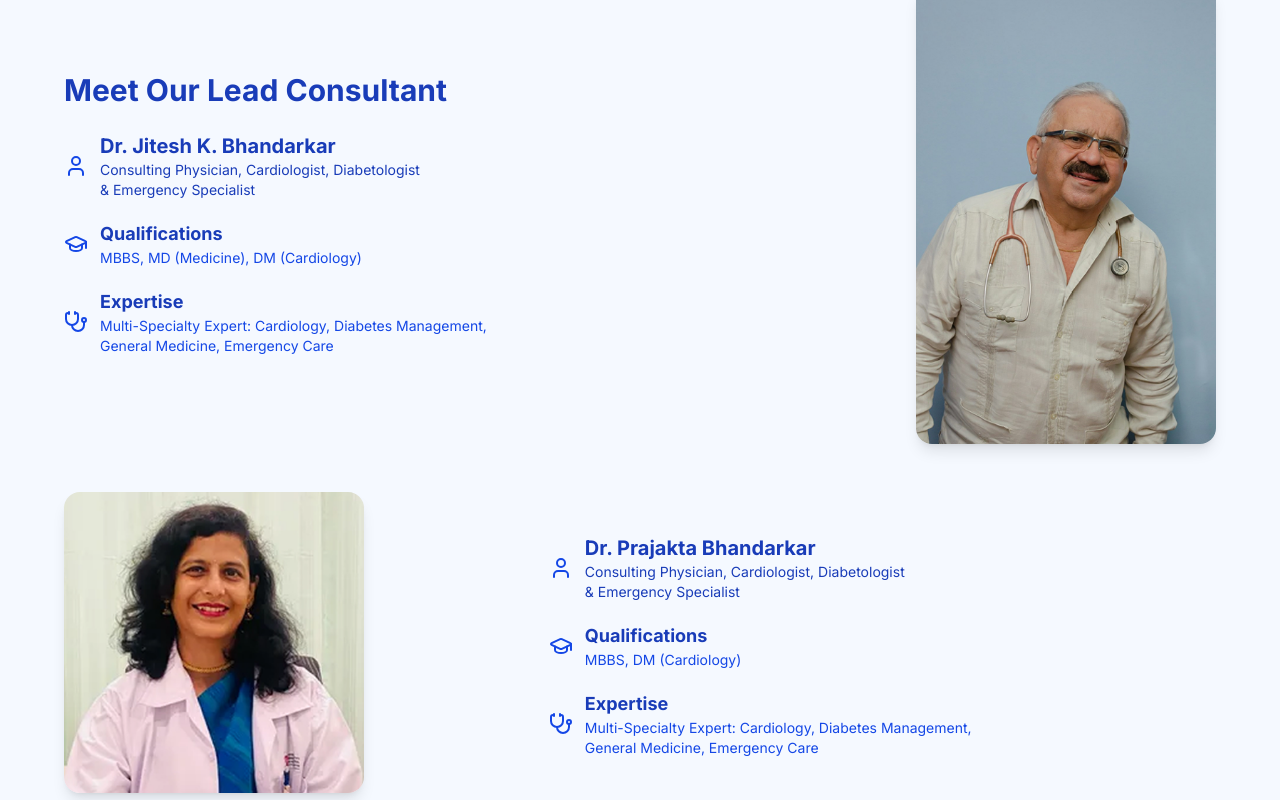
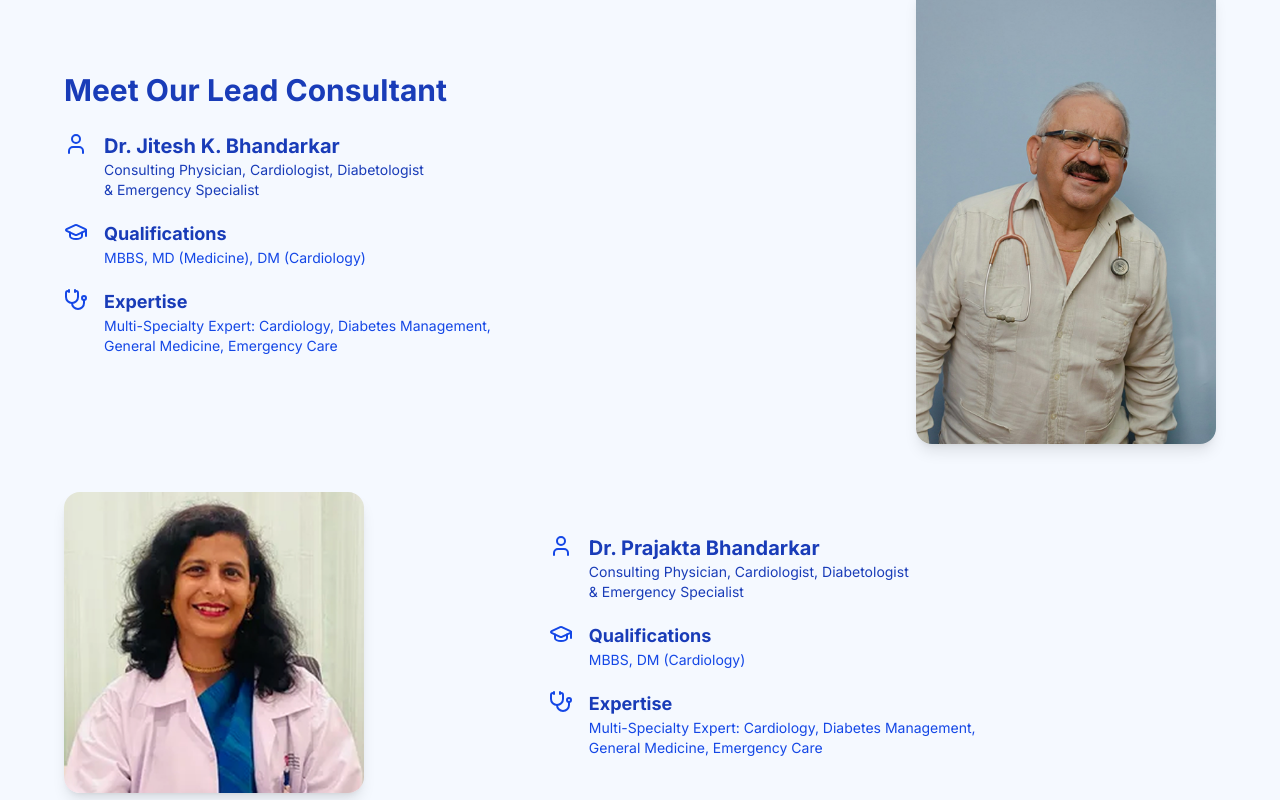
Before and after one commit to amandhakate27/Cure24-Multispeciality-Hospital-, a React (Vite) app in the folder frontend/: page /doctors in a window 1280 px wide. Shown: the part 300-1100 px from the top of the page. Built offline with nearby package versions, Linux system fonts and the light colour scheme.

Commit message:
updating minor flaws

```diff
--- a/frontend/src/components/home/ServicesPreview.jsx
+++ b/frontend/src/components/home/ServicesPreview.jsx
@@ -98,12 +98,14 @@ const ServicesPreview = () => {
                             transition={{ type: "spring", stiffness: 260, damping: 18 }}
                             className="group bg-white/90 backdrop-blur-sm border border-blue-100 rounded-2xl shadow-sm p-6 transition-shadow duration-300 hover:shadow-lg hover:border-blue-200"
                         >
-                            <div className="w-11 h-11 rounded-full bg-blue-100 text-blue-700 flex items-center justify-center transition-transform duration-300 group-hover:scale-110">
-                                <item.Icon className="w-5 h-5" aria-hidden="true" />
+                            <div className="flex items-center gap-3">
+                                <div className="w-11 h-11 rounded-full bg-blue-100 text-blue-700 flex items-center justify-center transition-transform duration-300 group-hover:scale-110">
+                                    <item.Icon className="w-5 h-5" aria-hidden="true" />
+                                </div>
+                                <h3 className="text-lg font-semibold text-blue-800">
+                                    {item.title}
+                                </h3>
                             </div>
-                            <h3 className="text-lg font-semibold text-blue-800 mt-4">
-                                {item.title}
-                            </h3>
                             <p className="text-blue-700 mt-2 text-sm leading-relaxed">
                                 {item.description}
                             </p>
--- a/frontend/src/pages/About.jsx
+++ b/frontend/src/pages/About.jsx
@@ -82,7 +82,7 @@ const About = () => {
                     <h3 className="text-2xl md:text-3xl font-bold text-blue-800">
                         Our Mission & Vision
                     </h3>
-                            <p className="text-blue-700 mt-2 text-sm md:text-base [text-align:justify]">
+                            <p className="text-blue-700 mt-2 text-sm md:text-base text-center">
                                 Committed to transforming healthcare in Nagpur and beyond
                             </p>
 
--- a/frontend/src/pages/Doctors.jsx
+++ b/frontend/src/pages/Doctors.jsx
@@ -57,7 +57,7 @@ const Doctors = () => {
                             </h3>
 
                             <div className="mt-6 space-y-5 text-sm text-blue-700">
-                                <div className="flex items-center gap-3">
+                                <div className="flex items-start gap-4">
                                     <User className="w-6 h-6 text-blue-700 flex-shrink-0" aria-hidden="true" />
                                     <div>
                                         <p className="font-bold text-blue-800 text-lg md:text-xl">
@@ -70,14 +70,14 @@ const Doctors = () => {
                                         </p>
                                     </div>
                                 </div>
-                                <div className="flex items-center gap-3">
+                                <div className="flex items-start gap-4">
                                     <GraduationCap className="w-6 h-6 text-blue-700 flex-shrink-0" aria-hidden="true" />
                                     <div>
                                         <p className="font-bold text-blue-800 text-lg">Qualifications</p>
                                         <p>MBBS, MD (Medicine), DM (Cardiology)</p>
                                     </div>
                                 </div>
-                                <div className="flex items-center gap-3">
+                                <div className="flex items-start gap-4">
                                     <Stethoscope className="w-6 h-6 text-blue-700 flex-shrink-0" aria-hidden="true" />
                                     <div>
                                         <p className="font-bold text-blue-800 text-lg">Expertise</p>
@@ -138,7 +138,7 @@ const Doctors = () => {
 
                         <motion.div className="order-2 lg:order-2 lg:self-center" variants={cardVariants}>
                             <div className="mt-2 space-y-5 text-sm text-blue-700">
-                                <div className="flex items-center gap-3">
+                                <div className="flex items-start gap-4">
                                     <User className="w-6 h-6 text-blue-700 flex-shrink-0" aria-hidden="true" />
                                     <div>
                                         <p className="font-bold text-blue-800 text-lg md:text-xl">
@@ -151,14 +151,14 @@ const Doctors = () => {
                                         </p>
                                     </div>
                                 </div>
-                                <div className="flex items-center gap-3">
+                                <div className="flex items-start gap-4">
                                     <GraduationCap className="w-6 h-6 text-blue-700 flex-shrink-0" aria-hidden="true" />
                                     <div>
                                         <p className="font-bold text-blue-800 text-lg">Qualifications</p>
                                         <p>MBBS, DM (Cardiology)</p>
                                     </div>
                                 </div>
-                                <div className="flex items-center gap-3">
+                                <div className="flex items-start gap-4">
                                     <Stethoscope className="w-6 h-6 text-blue-700 flex-shrink-0" aria-hidden="true" />
                                     <div>
                                         <p className="font-bold text-blue-800 text-lg">Expertise</p>
```
